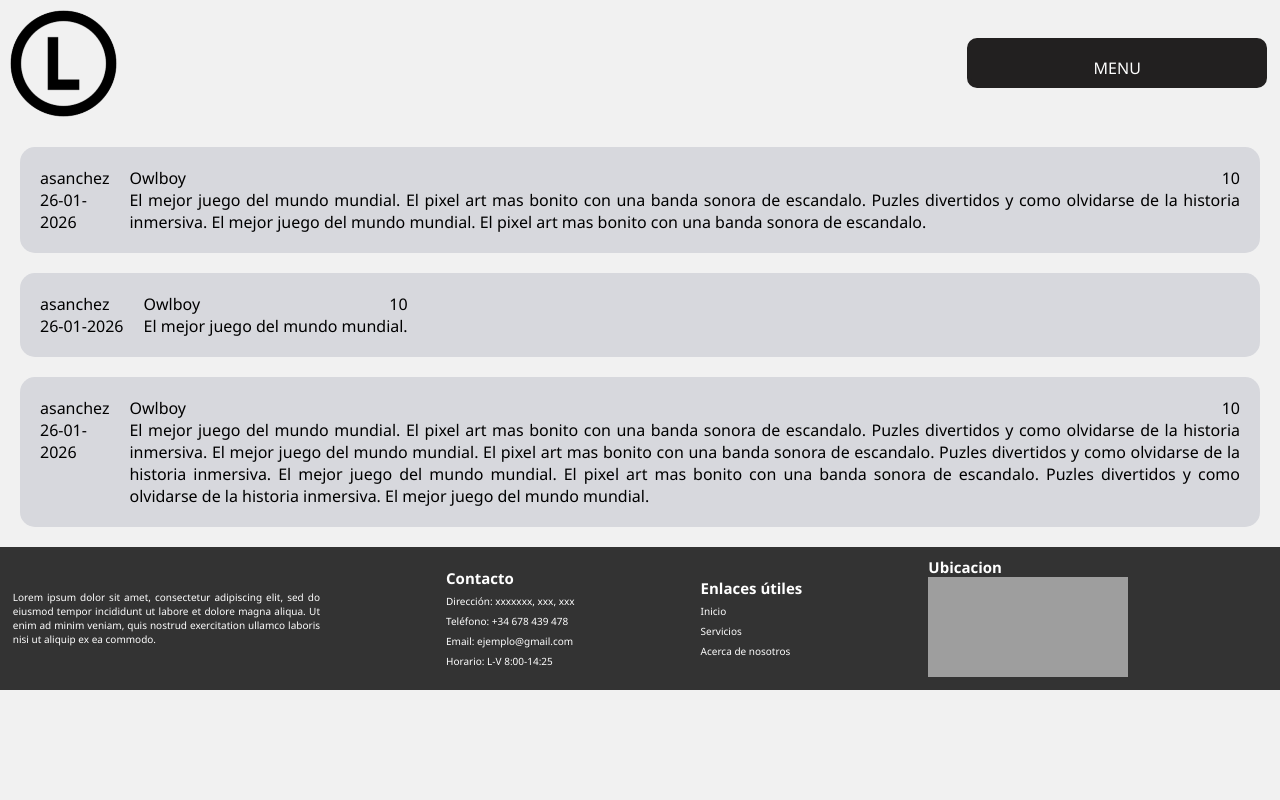
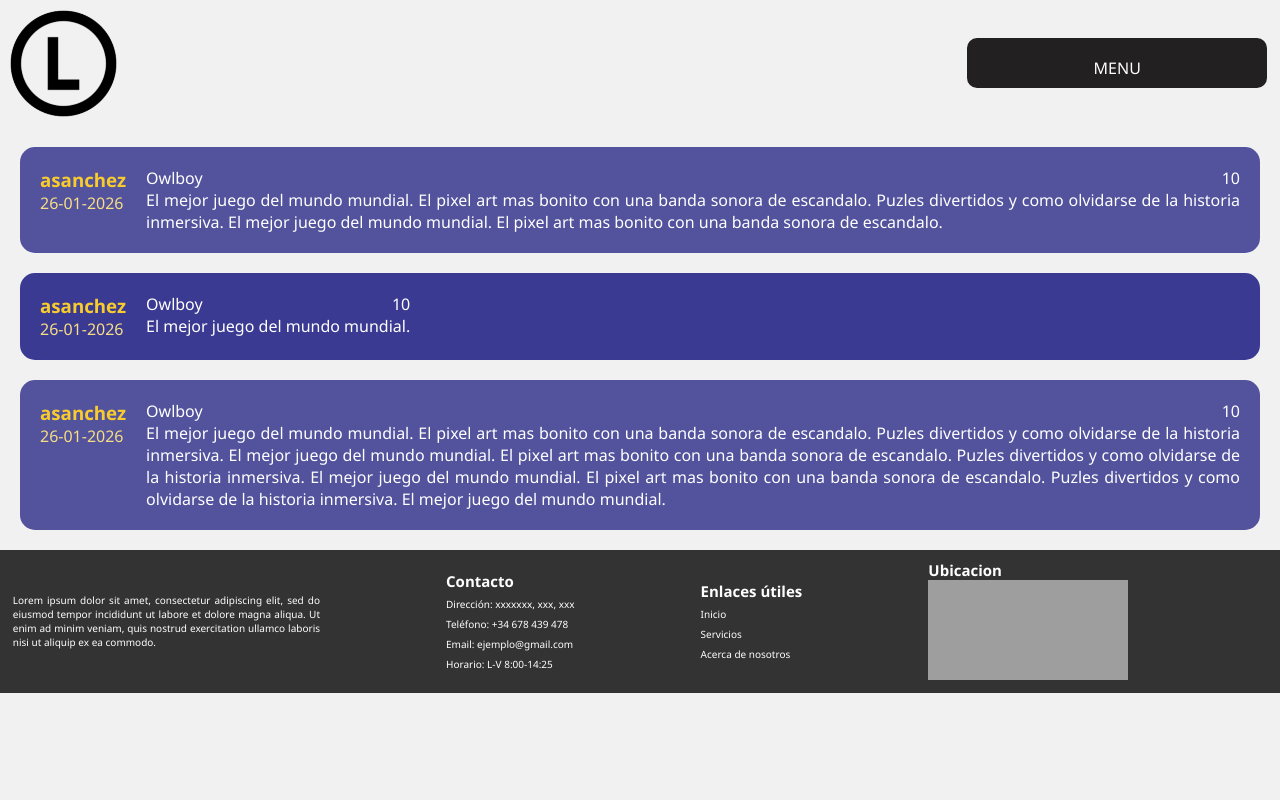
Before and after one commit to MedievAlex/DW_Reto_CRUD_Avanzado_-Alex_Ekaitz_Mikel--, a PHP site: page /html/reviews.html in a window 1280 px wide. Run offline with PHP 8.4, Linux system fonts and the light colour scheme; grey boxes are pictures that could not be loaded.

Commit message:
almost finished

```diff
--- a/PHP_Server_CRUD/view/assets/css/style.css
+++ b/PHP_Server_CRUD/view/assets/css/style.css
@@ -687,6 +687,9 @@ li {
   --border-card-color: rgb(144, 144, 144);
   --hover-card-color: rgb(70, 88, 105);
 
+  --clear-odd-card-color: rgb(82, 82, 157);
+  --clear-even-card-color: rgb(58, 58, 147);
+
   --golden-color: rgb(248, 204, 45);
   --yellow-color: rgb(247, 222, 133);
 }
@@ -925,6 +928,14 @@ footer p {
   flex-flow: column;
 }
 
+.gameReview:nth-of-type(odd) {
+  background-color: var(--clear-odd-card-color);
+}
+
+.gameReview:nth-of-type(even) {
+  background-color: var(--clear-even-card-color);
+}
+
 .gameReview {
   margin: 10px;
   padding: 10px;
@@ -933,11 +944,16 @@ footer p {
   flex-flow: row;
 
   border-radius: 15px;
-  background-color: var(--clear-grey-color);
 }
 
 .gameReview .reviewUser{
   margin: 10px;
+
+  color: var(--yellow-color);
+}
+
+.gameReview .reviewUser:first-child h3 {
+  color: var(--golden-color);
 }
 
 .gameReview .reviewData{
@@ -945,6 +961,8 @@ footer p {
 
   display: flex;
   flex-flow: column;
+
+  color: white;
 }
 
 .reviewData .reviewTopData {
--- a/PHP_Server_CRUD/view/html/reviews.html
+++ b/PHP_Server_CRUD/view/html/reviews.html
@@ -31,7 +31,7 @@
             <div class="gameReview">
                 <div class="reviewUser">
                     <div>
-                        asanchez
+                        <h3>asanchez</h3>
                     </div>
                     <div>
                         26-01-2026
@@ -57,7 +57,7 @@
             <div class="gameReview">
                 <div class="reviewUser">
                     <div>
-                        asanchez
+                        <h3>asanchez</h3>
                     </div>
                     <div>
                         26-01-2026
@@ -81,7 +81,7 @@
             <div class="gameReview">
                 <div class="reviewUser">
                     <div>
-                        asanchez
+                        <h3>asanchez</h3>
                     </div>
                     <div>
                         26-01-2026
```
